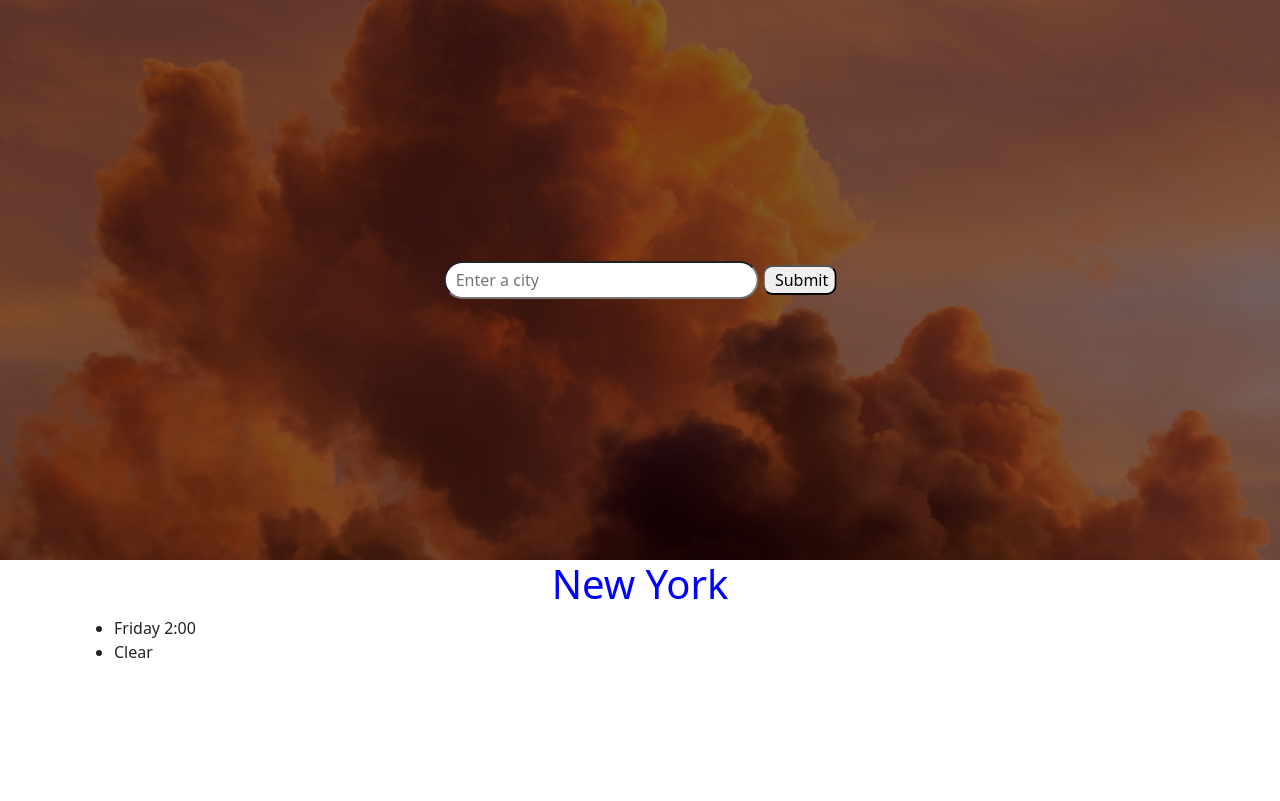
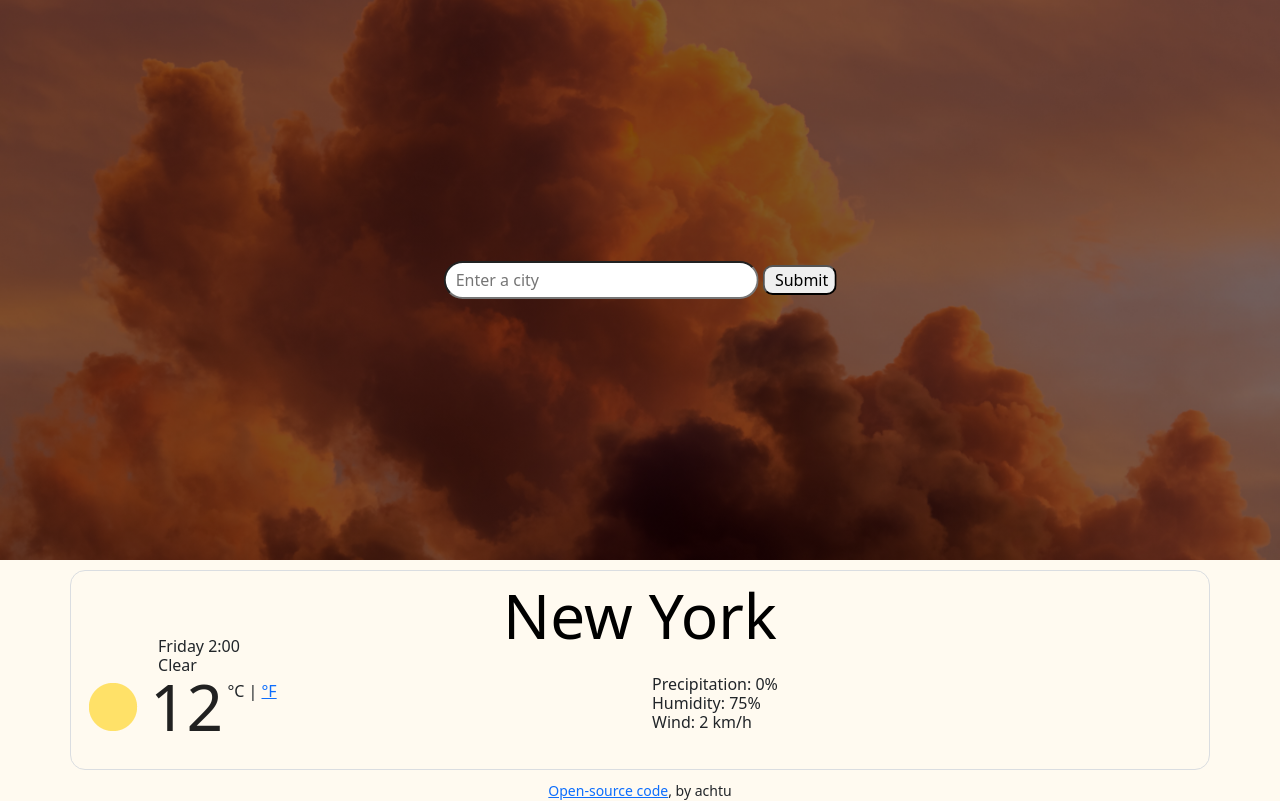
Before and after one commit to achtu/vanilla-weather-app, a plain HTML site: page index.html in a window 1280 px wide. Drawn offline with nearby package versions, Linux system fonts and the light colour scheme.

Commit message:
added css to box

```diff
--- a/index.html
+++ b/index.html
@@ -6,9 +6,7 @@
     <meta name="viewport" content="width=device-width, initial-scale=1.0">
     <link href="https://cdn.jsdelivr.net/npm/bootstrap@5.2.0/dist/css/bootstrap.min.css" rel="stylesheet" integrity="sha384-gH2yIJqKdNHPEq0n4Mqa/HGKIhSkIHeL5AyhkYV8i59U5AR6csBvApHHNl/vI1Bx" crossorigin="anonymous">
     <link rel="stylesheet" href="styles.css">
-    <title>
-        Vanilla-app
-    </title>
+    <title>Vanilla-app</title>
     <link rel="icon" href="img/Spices-4-7_generated.jpg" type="image/icon type">
 </head>
 <body>
@@ -20,21 +18,42 @@
             </form>
         </div>
     </div>
-
-
     <div class="container">
+        <h1>New York</h1>
         <div class="weather-app-wrapper">
             <div class="weather-app">
-                <h1>
-                   New York
-                </h1>
                 <ul>
                     <li>Friday 2:00</li>
                     <li>Clear</li>
                 </ul>
+            </div>
+        </div>
 
+        <div class="row">
+            <div class="col-6">
+                <div class="d-flex weather-temperature">
+                    <img src="img/sunny.png" alt="Clear" id="icon" />
+                    <div>
+                      <strong id="temperature">12</strong>
+                      <span class="units"> °C | <a href="#">°F</a></span>
+                    </div>
+                  </div>
+            </div>
+            <div class="col-6">
+                <ul>
+                    <li>Precipitation: 0%</li>
+                    <li>Humidity: 75%</li>
+                    <li>Wind: 2 km/h</li>
+                </ul>
             </div>
         </div>
     </div>
+    <small id="small">
+         <a href="https://github.com/achtu/vanilla-weather-app" target="_blank">
+        Open-source code</a>, by achtu
+     </small>
+
+    <script src="app.js">
+    </script>
 </body>
 </html>
--- a/styles.css
+++ b/styles.css
@@ -1,5 +1,6 @@
 body, html {
     height: 100%;
+    background-color: floralwhite;
 }
 .hero-image {
     background-image: linear-gradient(rgba(0, 0, 0, 0.5), rgba(0, 0, 0, 0.5)), url("img/dave-hoefler-HT_tLT8mGLA-unsplash.jpg");
@@ -8,6 +9,7 @@ body, html {
   background-repeat: no-repeat;
   background-size: cover;
   position: relative;
+  margin-bottom: 10px;
 }
 .hero-text {
     text-align: center;
@@ -29,6 +31,69 @@ body, html {
     padding-bottom: 5px;
 }
 h1 {
-    color: blue;
-   text-align: center;
+    color: black;
+  font-size: 62px;
+  font-weight: 100;
+  line-height: 28px;
+  margin-bottom: 10;
+  text-align: center;
 }
+#small {
+    display: block;
+    text-align: center;
+    margin-bottom: 20px;
+}
+.container {
+    display: block;
+    border-radius: 15px;
+    padding: 10px;
+    margin-bottom: 10px;
+    border: 1px solid #dadde1;
+    padding-top: 30px;
+    padding-bottom: 30px;
+}
+ul {
+    margin: 0;
+    padding: 0;
+  }
+
+  li {
+    list-style: none;
+    margin: 0;
+    padding: 0;
+
+    font-size: 16px;
+    font-weight: 100;
+    line-height: 19px;
+  }
+
+  li:first-letter {
+    text-transform: capitalize;
+  }
+  .weather-app-wrapper {
+    max-width: 600px;
+    margin-left: 77px;
+  }
+
+  .overview {
+    margin-bottom: 20px;
+  }
+
+  .weather-temperature img {
+    margin-right: 5px;
+    height: 64px;
+    width: 64px;
+  }
+
+  .weather-temperature strong {
+    color: rgb(33, 33, 33);
+    font-size: 64px;
+    line-height: 1;
+    font-weight: 400;
+  }
+
+  .weather-temperature .units {
+    position: relative;
+    font-size: 16px;
+    top: -34px;
+  }
```
Also changed, not shown: img/sunny.png (added), 1 other file.
